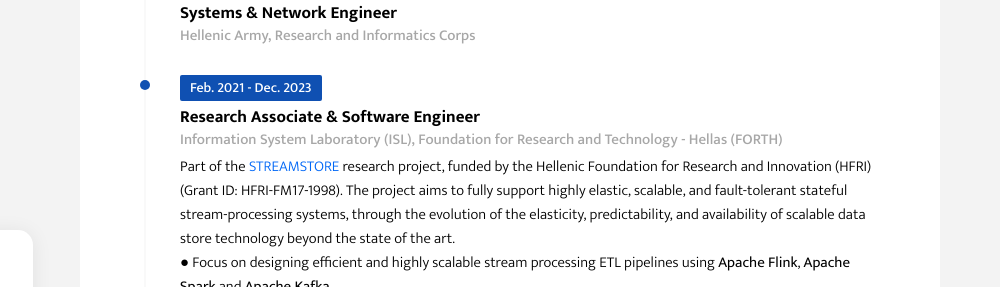
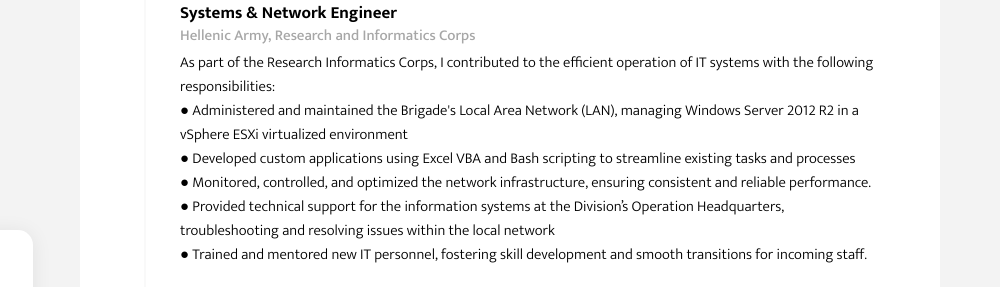
Before and after one commit to skalogerakis/skalogerakis.github.io, a plain HTML site: page resume.html in a window 1280 px wide. Shown: the part 211-498 px from the top of the page, 280-1280 px from the left. Drawn offline with Linux system fonts and the light colour scheme.

Commit message:
Added Military experience

```diff
--- a/resume.html
+++ b/resume.html
@@ -88,7 +88,14 @@
                                 <span class="badge badge-primary">Nov. 2023 - Present</span>
                                 <h6 class="time-line-item-title">Systems & Network Engineer</h6>
                                 <p class="time-line-item-subtitle">Hellenic Army, Research and Informatics Corps</p>
-                                <!-- <p class="time-line-item-content">Part of the <a href="https://streamstore-project.eu/">STREAMSTORE</a> research project, funded by the Hellenic Foundation for Research and Innovation (HFRI) (Grant ID: HFRI-FM17-1998). The project aims to fully support highly elastic, scalable, and fault-tolerant stateful stream-processing systems, through the evolution of the elasticity, predictability, and availability of scalable data store technology beyond the state of the art.</p> -->
+                                <p class="time-line-item-content">As part of the Research Informatics Corps, I contributed to the efficient operation of IT systems with the following responsibilities:</p>
+                                <p class="time-line-item-content"> ● Administered and maintained the Brigade's Local Area Network (LAN), managing Windows Server 2012 R2 in a vSphere ESXi virtualized environment </p>
+                                <p class="time-line-item-content"> ● Developed custom applications using Excel VBA and Bash scripting to streamline existing tasks and processes </p>
+                                <p class="time-line-item-content"> ● Monitored, controlled, and optimized the network infrastructure, ensuring consistent and reliable performance. </p>
+                                <p class="time-line-item-content"> ● Provided technical support for the information systems at the Division’s Operation Headquarters, troubleshooting and resolving issues within the local network </p>
+                                <p class="time-line-item-content"> ● Trained and mentored new IT personnel, fostering skill development and smooth transitions for incoming staff.</p>
+
+
 
                             </li>
                             <li class="time-line-item">
```
